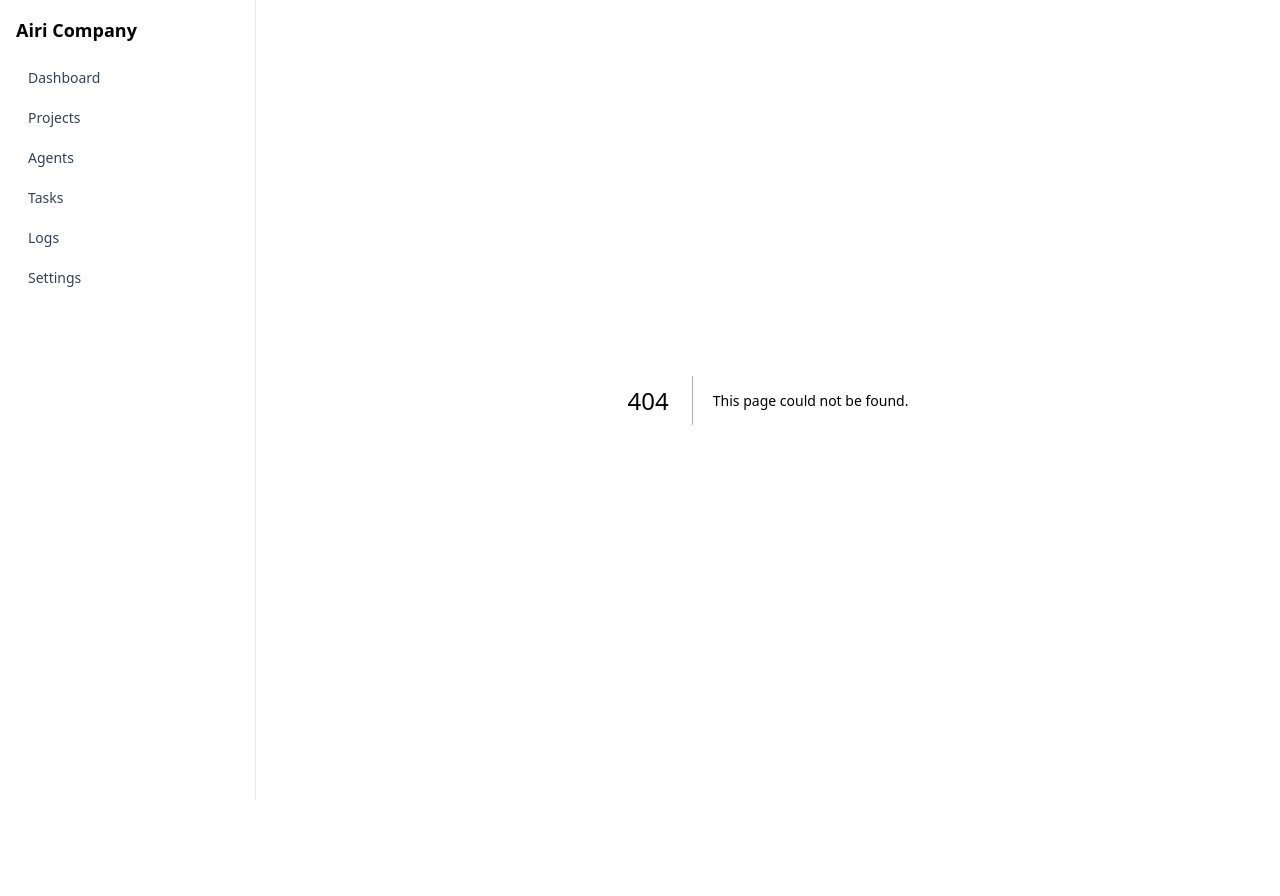
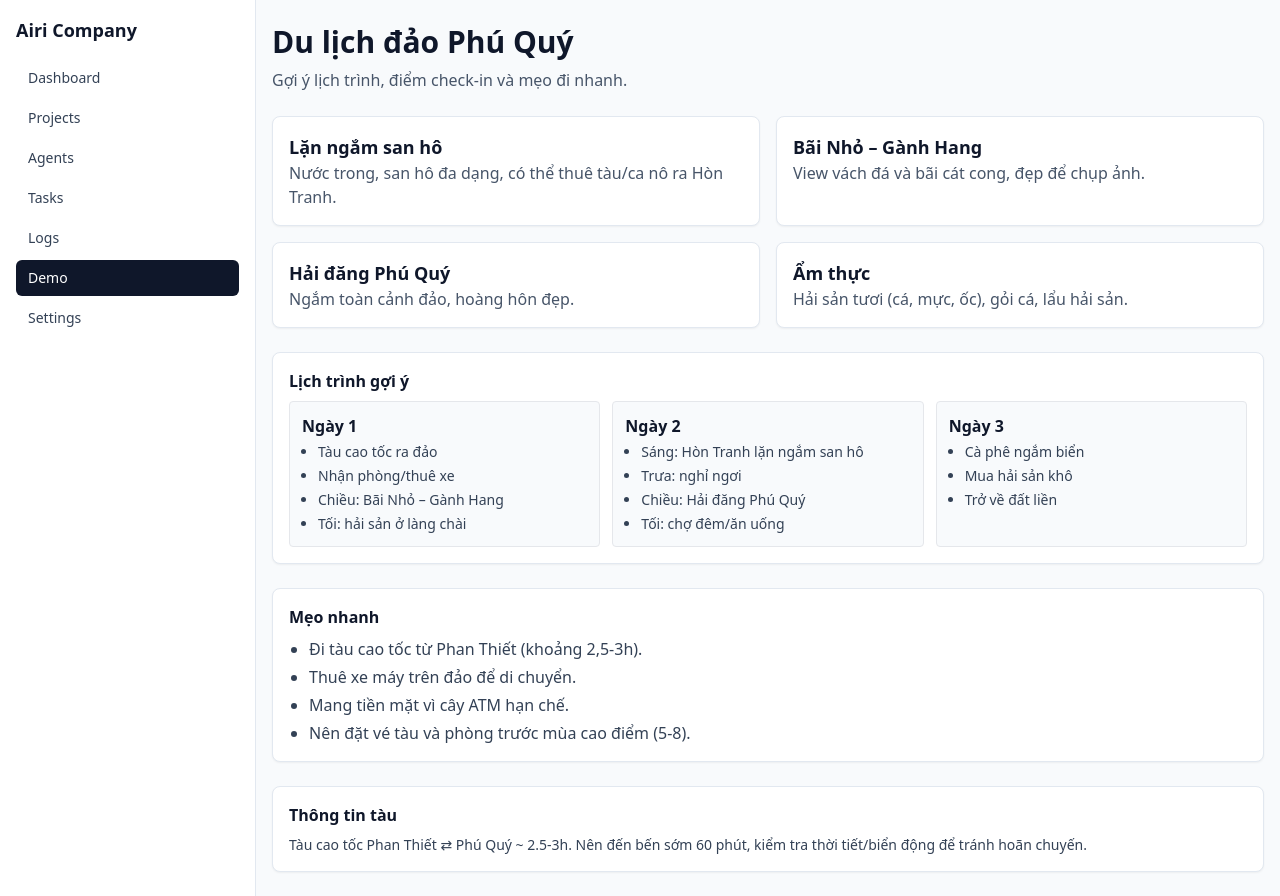
Before and after one commit to airi-company/airi, a Next.js app in the folder frontend/: page /demo in a window 1280 px wide. Before the commit this address had no page. Before the commit the page ends 800 px from the top, so only its background shows below. Built offline with nearby package versions, Linux system fonts and the light colour scheme.

Commit message:
feat: add Phu Quy travel demo page

```diff
--- /dev/null
+++ b/frontend/app/demo/page.tsx
@@ -0,0 +1,65 @@
+export default function DemoPhuQuy() {
+  const highlights = [
+    { title: "Lặn ngắm san hô", desc: "Nước trong, san hô đa dạng, có thể thuê tàu/ca nô ra Hòn Tranh." },
+    { title: "Bãi Nhỏ – Gành Hang", desc: "View vách đá và bãi cát cong, đẹp để chụp ảnh." },
+    { title: "Hải đăng Phú Quý", desc: "Ngắm toàn cảnh đảo, hoàng hôn đẹp." },
+    { title: "Ẩm thực", desc: "Hải sản tươi (cá, mực, ốc), gỏi cá, lẩu hải sản." },
+  ];
+
+  const tips = [
+    "Đi tàu cao tốc từ Phan Thiết (khoảng 2,5-3h).",
+    "Thuê xe máy trên đảo để di chuyển.",
+    "Mang tiền mặt vì cây ATM hạn chế.",
+    "Nên đặt vé tàu và phòng trước mùa cao điểm (5-8).",
+  ];
+
+  const plan = [
+    { day: "Ngày 1", items: ["Tàu cao tốc ra đảo", "Nhận phòng/thuê xe", "Chiều: Bãi Nhỏ – Gành Hang", "Tối: hải sản ở làng chài"] },
+    { day: "Ngày 2", items: ["Sáng: Hòn Tranh lặn ngắm san hô", "Trưa: nghỉ ngơi", "Chiều: Hải đăng Phú Quý", "Tối: chợ đêm/ăn uống"] },
+    { day: "Ngày 3", items: ["Cà phê ngắm biển", "Mua hải sản khô", "Trở về đất liền"] },
+  ];
+
+  return (
+    <div className="container-page space-y-6">
+      <div>
+        <h1 className="text-3xl font-semibold">Du lịch đảo Phú Quý</h1>
+        <p className="text-slate-600 mt-2">Gợi ý lịch trình, điểm check-in và mẹo đi nhanh.</p>
+      </div>
+
+      <div className="grid grid-cols-1 md:grid-cols-2 gap-4">
+        {highlights.map((h) => (
+          <div key={h.title} className="card">
+            <div className="text-lg font-semibold">{h.title}</div>
+            <div className="text-slate-600">{h.desc}</div>
+          </div>
+        ))}
+      </div>
+
+      <div className="card">
+        <div className="font-semibold mb-2">Lịch trình gợi ý</div>
+        <div className="grid grid-cols-1 md:grid-cols-3 gap-3">
+          {plan.map((p) => (
+            <div key={p.day} className="border rounded p-3 bg-slate-50">
+              <div className="font-semibold">{p.day}</div>
+              <ul className="list-disc pl-4 text-sm text-slate-700 space-y-1 mt-1">
+                {p.items.map((i) => <li key={i}>{i}</li>)}
+              </ul>
+            </div>
+          ))}
+        </div>
+      </div>
+
+      <div className="card">
+        <div className="font-semibold mb-2">Mẹo nhanh</div>
+        <ul className="list-disc pl-5 text-slate-700 space-y-1">
+          {tips.map((t) => <li key={t}>{t}</li>)}
+        </ul>
+      </div>
+
+      <div className="card">
+        <div className="font-semibold mb-2">Thông tin tàu</div>
+        <p className="text-slate-700 text-sm">Tàu cao tốc Phan Thiết ⇄ Phú Quý ~ 2.5-3h. Nên đến bến sớm 60 phút, kiểm tra thời tiết/biển động để tránh hoãn chuyến.</p>
+      </div>
+    </div>
+  );
+}
--- a/frontend/components/sidebar.tsx
+++ b/frontend/components/sidebar.tsx
@@ -8,6 +8,7 @@ const nav = [
   { href: "/agents", label: "Agents" },
   { href: "/tasks", label: "Tasks" },
   { href: "/logs", label: "Logs" },
+  { href: "/demo", label: "Demo" },
   { href: "/settings", label: "Settings" },
 ];
 
```
